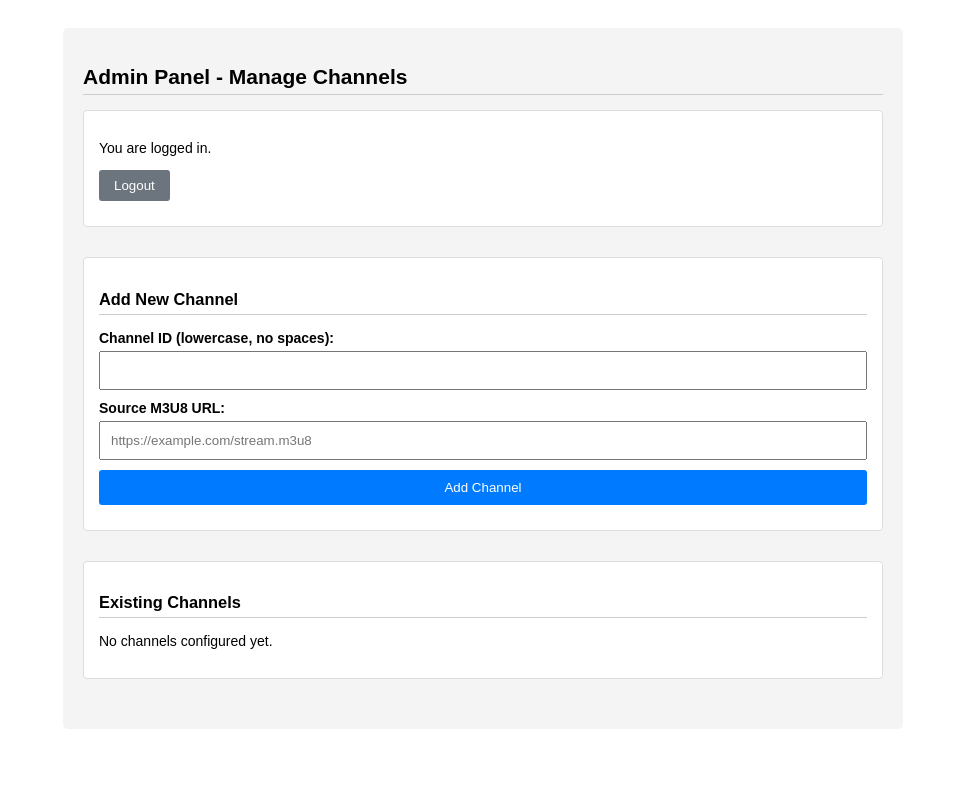
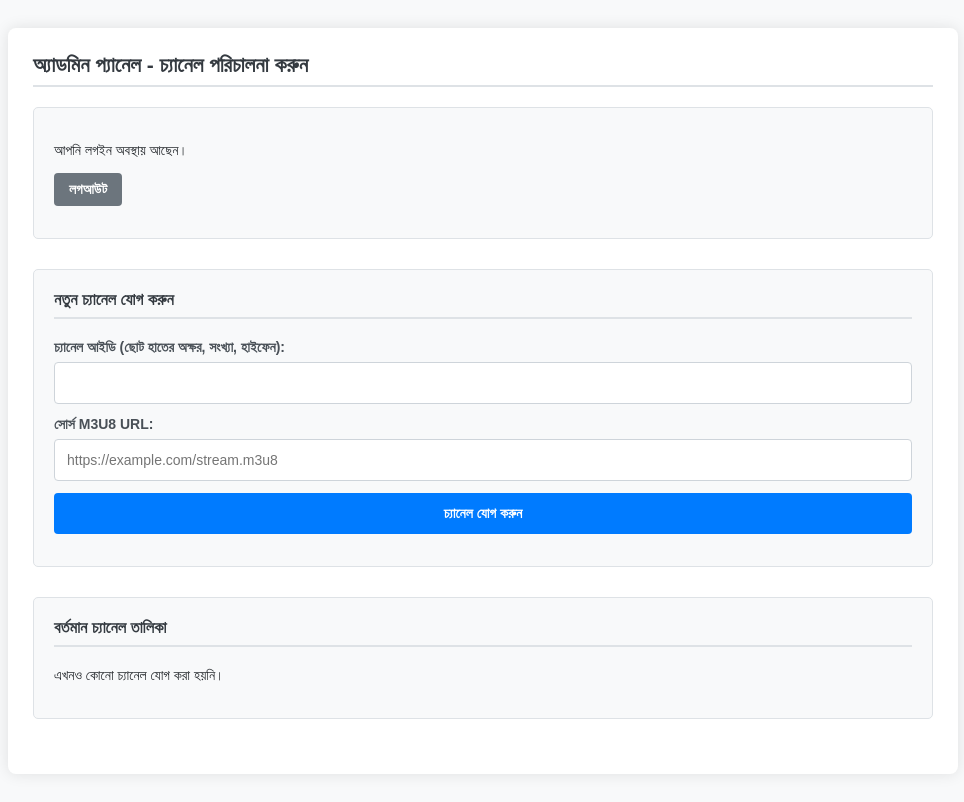
Before and after one commit to shahariarmahfuz/Live, a Flask app: page /admin in a window 1280 px wide. Shown: the whole page, without its empty margins (157-1121 px from the left). Before the commit the page ends 679 px from the top, so only its background shows below. Run offline with Flask 3, Linux system fonts and the light colour scheme; the visitor is signed in with stand-in values (Sample User, id 1).

Commit message:
Update admin_multi.html

```diff
--- a/templates/admin_multi.html
+++ b/templates/admin_multi.html
@@ -1,39 +1,47 @@
 <!DOCTYPE html>
-<html lang="en">
+<html lang="bn"> {# Language set to Bengali #}
 <head>
     <meta charset="UTF-8">
     <meta name="viewport" content="width=device-width, initial-scale=1.0">
-    <title>Admin - Manage Channels</title>
+    <title>অ্যাডমিন - চ্যানেল পরিচালনা</title> {# Title in Bengali #}
     <style>
-        body { font-family: sans-serif; padding: 20px; font-size: 14px; }
-        .container { max-width: 800px; margin: auto; background: #f4f4f4; padding: 20px; border-radius: 5px; }
-        label { display: block; margin-bottom: 5px; font-weight: bold;}
+        body { font-family: sans-serif; padding: 20px; font-size: 14px; background-color: #f8f9fa; color: #212529; }
+        .container { max-width: 900px; margin: auto; background: #ffffff; padding: 25px; border-radius: 8px; box-shadow: 0 0 15px rgba(0,0,0,0.1); }
+        label { display: block; margin-bottom: 6px; font-weight: bold; color: #495057;}
         input[type="text"], input[type="url"], input[type="password"], button {
             width: 100%;
-            padding: 10px;
-            margin-bottom: 10px;
+            padding: 12px;
+            margin-bottom: 12px;
             box-sizing: border-box;
+            border: 1px solid #ced4da;
+            border-radius: 4px;
+            font-size: 1em;
         }
-        button { background-color: #007bff; color: white; border: none; cursor: pointer; border-radius: 3px; }
+        input:focus { border-color: #80bdff; outline: none; box-shadow: 0 0 0 0.2rem rgba(0,123,255,.25); }
+        button { background-color: #007bff; color: white; border: none; cursor: pointer; border-radius: 4px; font-weight: bold; transition: background-color 0.2s ease; }
         button:hover { background-color: #0056b3; }
         button.delete { background-color: #dc3545; }
         button.delete:hover { background-color: #c82333; }
-        .message { padding: 10px; margin-bottom: 15px; border-radius: 3px; }
-        .success { background-color: #d4edda; color: #155724; border: 1px solid #c3e6cb; }
-        .error { background-color: #f8d7da; color: #721c24; border: 1px solid #f5c6cb; }
-        .channel-list table { width: 100%; border-collapse: collapse; margin-top: 20px; }
-        .channel-list th, .channel-list td { border: 1px solid #ddd; padding: 8px; text-align: left; }
-        .channel-list th { background-color: #e9ecef; }
-        .channel-list td span.channel-id { font-weight: bold; }
-        .channel-list td .url { word-break: break-all; font-size: 0.9em; }
-        .channel-list td form { display: inline; }
-        .form-section { margin-bottom: 30px; padding: 15px; background-color: #fff; border: 1px solid #ddd; border-radius: 4px;}
-        h2, h3 { border-bottom: 1px solid #ccc; padding-bottom: 5px; margin-bottom: 15px;}
+        button.logout { background-color: #6c757d; width: auto; padding: 8px 15px; }
+        button.logout:hover { background-color: #5a6268; }
+        .message { padding: 12px; margin-bottom: 18px; border-radius: 4px; border: 1px solid transparent; }
+        .success { background-color: #d4edda; color: #155724; border-color: #c3e6cb; }
+        .error { background-color: #f8d7da; color: #721c24; border-color: #f5c6cb; }
+        .channel-list table { width: 100%; border-collapse: collapse; margin-top: 25px; }
+        .channel-list th, .channel-list td { border: 1px solid #dee2e6; padding: 10px 12px; text-align: left; vertical-align: middle; }
+        .channel-list th { background-color: #e9ecef; font-weight: bold; }
+        .channel-list td span.channel-id { font-weight: bold; color: #0056b3; }
+        .channel-list td .url { word-break: break-all; font-size: 0.9em; color: #495057; }
+        .channel-list td .proxy-url code { background-color: #e9ecef; padding: 3px 6px; border-radius: 3px; font-size: 0.95em; }
+        .channel-list td form { display: inline; margin: 0; }
+        .channel-list td .delete { padding: 5px 10px; font-size: 0.9em; }
+        .form-section { margin-bottom: 30px; padding: 20px; background-color: #f8f9fa; border: 1px solid #dee2e6; border-radius: 5px;}
+        h2, h3 { border-bottom: 2px solid #dee2e6; padding-bottom: 8px; margin-top: 0; margin-bottom: 20px; color: #343a40;}
     </style>
 </head>
 <body>
     <div class="container">
-        <h2>Admin Panel - Manage Channels</h2>
+        <h2>অ্যাডমিন প্যানেল - চ্যানেল পরিচালনা করুন</h2> {# Heading in Bengali #}
 
         {% with messages = get_flashed_messages(with_categories=true) %}
             {% if messages %}
@@ -45,16 +53,16 @@
 
         <div class="form-section">
             {% if not session.get('logged_in') %}
-                <h3>Login</h3>
+                <h3>লগইন করুন</h3> {# Heading in Bengali #}
                 <form method="post" action="{{ url_for('admin_login') }}">
-                    <label for="password">Password:</label>
+                    <label for="password">পাসওয়ার্ড:</label> {# Label in Bengali #}
                     <input type="password" id="password" name="password" required>
-                    <button type="submit">Login</button>
+                    <button type="submit">লগইন</button> {# Button text in Bengali #}
                 </form>
             {% else %}
-                 <p>You are logged in.</p>
+                 <p>আপনি লগইন অবস্থায় আছেন।</p> {# Text in Bengali #}
                  <form method="post" action="{{ url_for('admin_logout') }}">
-                     <button type="submit" style="background-color: #6c757d; width: auto; padding: 8px 15px;">Logout</button>
+                     <button type="submit" class="logout">লগআউট</button> {# Button text in Bengali #}
                  </form>
             {% endif %}
         </div>
@@ -62,41 +70,43 @@
 
         {% if session.get('logged_in') %}
             <div class="form-section">
-                <h3>Add New Channel</h3>
+                <h3>নতুন চ্যানেল যোগ করুন</h3> {# Heading in Bengali #}
                 <form method="post" action="{{ url_for('add_channel') }}">
                     <div>
-                        <label for="channel_id">Channel ID (lowercase, no spaces):</label>
-                        <input type="text" id="channel_id" name="channel_id" pattern="[a-z0-9]+" title="Only lowercase letters and numbers allowed." required>
+                        <label for="channel_id">চ্যানেল আইডি (ছোট হাতের অক্ষর, সংখ্যা, হাইফেন):</label> {# Label in Bengali #}
+                        <input type="text" id="channel_id" name="channel_id" pattern="[a-z0-9\-]+" title="শুধুমাত্র ছোট হাতের অক্ষর, সংখ্যা এবং হাইফেন (-) ব্যবহার করুন।" required>
                     </div>
                     <div>
-                        <label for="source_url">Source M3U8 URL:</label>
+                        <label for="source_url">সোর্স M3U8 URL:</label> {# Label in Bengali #}
                         <input type="url" id="source_url" name="source_url" placeholder="https://example.com/stream.m3u8" required>
                     </div>
-                    <button type="submit">Add Channel</button>
+                    <button type="submit">চ্যানেল যোগ করুন</button> {# Button text in Bengali #}
                 </form>
             </div>
 
             <div class="channel-list form-section">
-                <h3>Existing Channels</h3>
+                <h3>বর্তমান চ্যানেল তালিকা</h3> {# Heading in Bengali #}
                 {% if channels %}
                     <table>
                         <thead>
                             <tr>
-                                <th>Channel ID</th>
-                                <th>Source M3U8 URL</th>
-                                <th>Proxy URL</th>
-                                <th>Actions</th>
+                                <th>চ্যানেল আইডি</th>
+                                <th>সোর্স M3U8 URL</th>
+                                <th>প্রক্সি URL</th>
+                                <th>অ্যাকশন</th> {# Heading in Bengali #}
                             </tr>
                         </thead>
                         <tbody>
-                            {% for id, info in channels.items() %}
+                            {# Sort channels by ID for consistent display #}
+                            {% for id in channels.keys()|sort %}
+                            {% set info = channels[id] %}
                             <tr>
                                 <td><span class="channel-id">{{ id }}</span></td>
                                 <td><span class="url">{{ info.source_url }}</span></td>
-                                <td><code>/live/{{ id }}.m3u8</code></td>
+                                <td class="proxy-url"><code>/live/{{ id }}.m3u8</code></td>
                                 <td>
-                                    <form method="post" action="{{ url_for('delete_channel', channel_id=id) }}" onsubmit="return confirm('Are you sure you want to delete channel \'{{ id }}\'?');">
-                                        <button type="submit" class="delete">Delete</button>
+                                    <form method="post" action="{{ url_for('delete_channel', channel_id=id) }}" onsubmit="return confirm('আপনি কি নিশ্চিতভাবে \'{{ id }}\' চ্যানেলটি মুছে ফেলতে চান?');"> {# Confirmation in Bengali #}
+                                        <button type="submit" class="delete">মুছুন</button> {# Button text in Bengali #}
                                     </form>
                                     </td>
                             </tr>
@@ -104,7 +114,7 @@
                         </tbody>
                     </table>
                 {% else %}
-                    <p>No channels configured yet.</p>
+                    <p>এখনও কোনো চ্যানেল যোগ করা হয়নি।</p> {# Text in Bengali #}
                 {% endif %}
             </div>
         {% endif %} {# End of logged_in check #}
```
